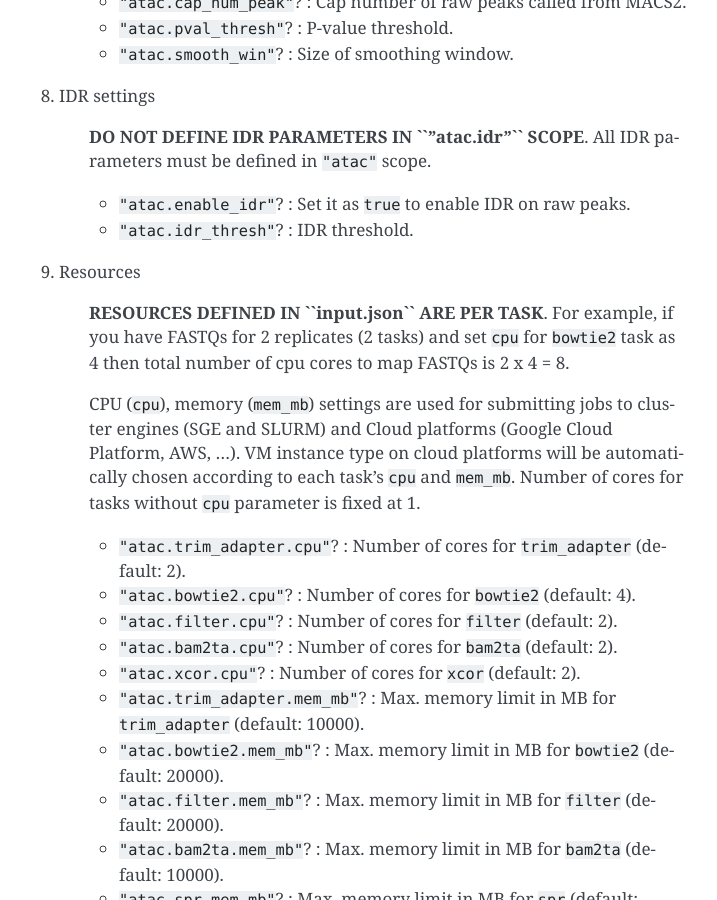
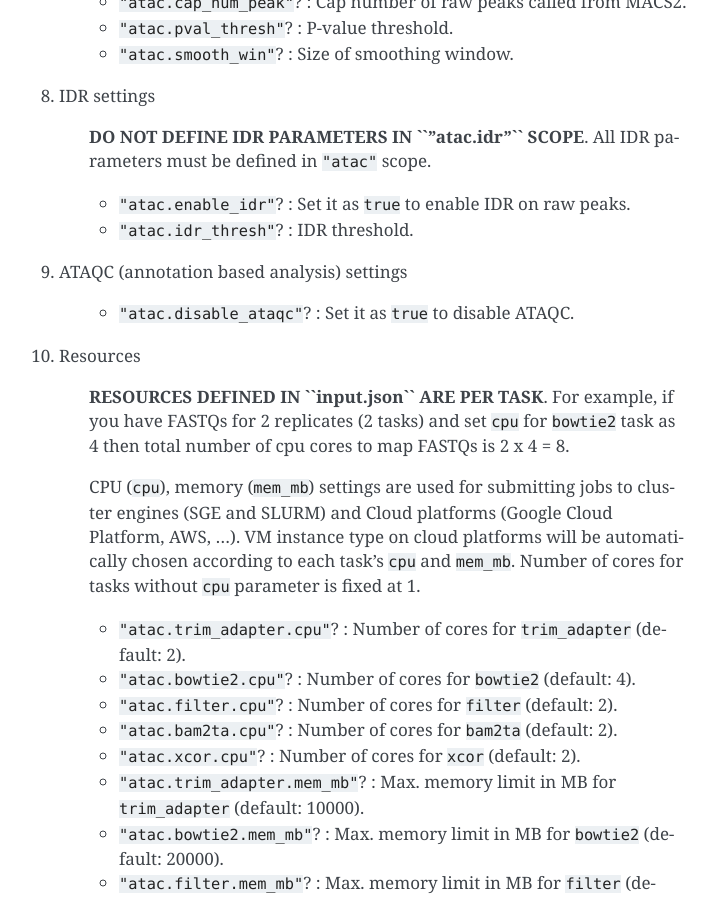
Before and after one commit to ENCODE-DCC/wdl-pipelines, a Sphinx documentation site: the page built from docs/input_json_atac.rst, in a window 1280 px wide and 900 px high, scrolled down 3763 px. Shown: the whole window, without its empty margins (391-1108 px from the left). Built offline with Sphinx 7.4.7, drawn with Linux system fonts in a browser that asks for light colours.

Commit message:
added ATAQC options for atac seq pipeline

```diff
--- a/docs/input_json_atac.rst
+++ b/docs/input_json_atac.rst
@@ -124,6 +124,10 @@ Optional parameters and flags are marked with ``?``.
     * ``"atac.enable_idr"``? : Set it as ``true`` to enable IDR on raw peaks.
     * ``"atac.idr_thresh"``? : IDR threshold.
 
+#. ATAQC (annotation based analysis) settings
+
+    * ``"atac.disable_ataqc"``? : Set it as ``true`` to disable ATAQC.
+
 #. Resources
 
     **RESOURCES DEFINED IN ``input.json`` ARE PER TASK**. For example, if you have FASTQs for 2 replicates (2 tasks) and set ``cpu`` for ``bowtie2`` task as 4 then total number of cpu cores to map FASTQs is 2 x 4 = 8.
```
